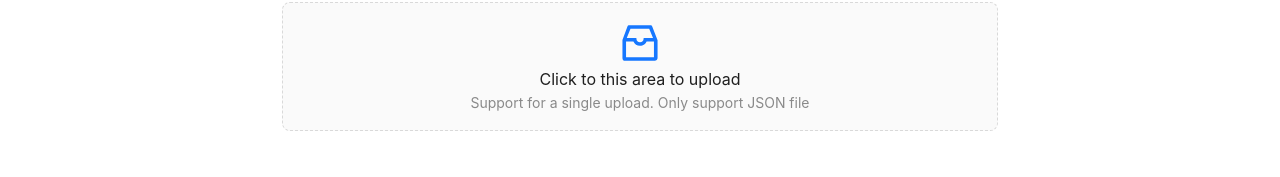
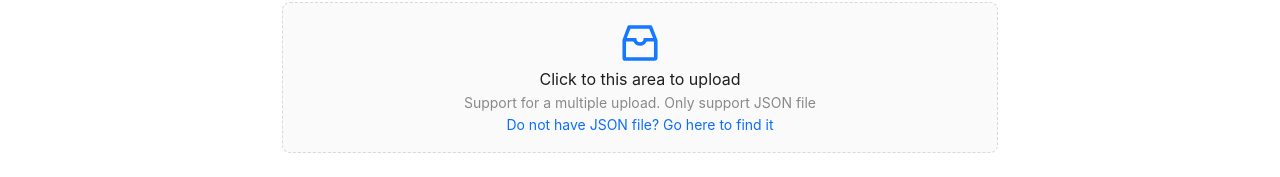
Before and after one commit to thanhvanvu/call-log-messenger, a Next.js app: page /calllog in a window 1280 px wide. Shown: the part 118-295 px from the top of the page. Built offline with nearby package versions, Linux system fonts and the light colour scheme; what @ant-design/nextjs-registry would draw is missing.

Commit message:
Update calllog.tsx

```diff
--- a/component/calllog.tsx
+++ b/component/calllog.tsx
@@ -33,6 +33,7 @@ import {
   Legend,
 } from "chart.js";
 import { ExportAsPdf } from "react-export-table";
+import Link from "next/link";
 
 interface callLogType {
   call_duration: number;
@@ -554,7 +555,16 @@ const CallLog = () => {
               <InboxOutlined />
             </p>
             <p className="ant-upload-text">Click to this area to upload</p>
-            <p className="ant-upload-hint">Support for a single upload. Only support JSON file</p>
+            <p className="ant-upload-hint">Support for a multiple upload. Only support JSON file</p>
+            <Link
+              href="/guide"
+              className="ant-upload-hint"
+              onClick={(e) => {
+                e.stopPropagation();
+              }}
+            >
+              Do not have JSON file? Go here to find it
+            </Link>
           </Dragger>
         </div>
         <div className="flex flex-col gap-y-10 mt-5">
```
